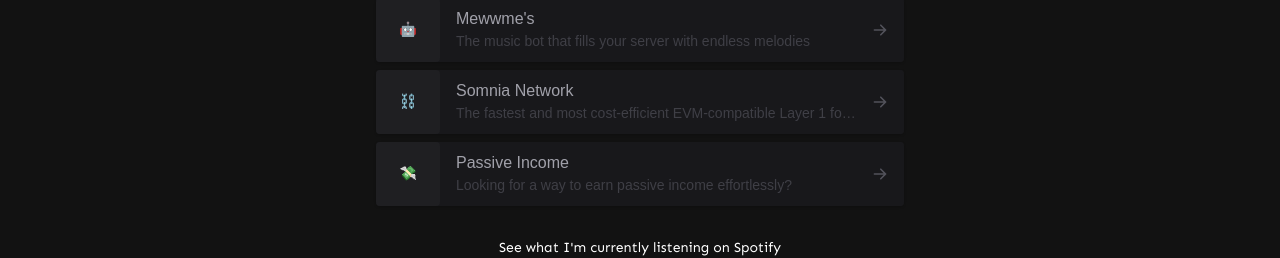
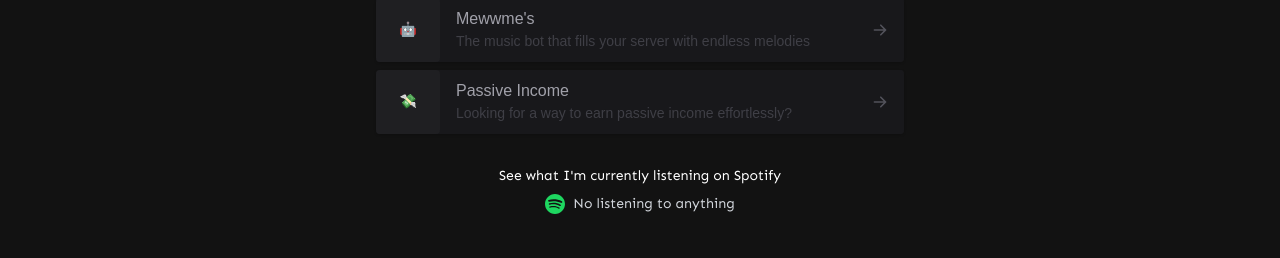
Before and after one commit to lrmn7/personal-bio, a Next.js app: page / in a window 1280 px wide. Shown: the part 692-950 px from the top of the page. Built offline with nearby package versions, Linux system fonts and the light colour scheme; no server answers.

Commit message:
update link

```diff
--- a/pages/index.tsx
+++ b/pages/index.tsx
@@ -347,51 +347,6 @@
 
                       <div className="bg-animate group mb-1 w-full cursor-pointer rounded bg-gradient-to-r from-zinc-900 via-zinc-600 to-zinc-900 text-sm text-zinc-400 shadow transition-all">
                         <Link
-                          href="/somnianetwork"
-                          passHref
-                          className="w-full transition-all sm:hover:opacity-70"
-                        >
-                          <div>
-                            <span className="relative mt-2 flex w-full flex-row items-center justify-between rounded bg-zinc-900 text-sm leading-tight">
-                              <div className="flex items-center justify-center">
-                                <div className="flex h-16 w-16 items-center justify-center rounded bg-zinc-800 bg-opacity-50">
-                                  <span className=""> ⛓️ </span>
-                                </div>
-                                <div className="mx-4 flex flex-col">
-                                  <span
-                                    title="Nothing"
-                                    className="text-ellipsis text-[16px] text-zinc-400"
-                                  >
-                                    Somnia Network
-                                  </span>
-                                  <span
-                                    title="The Dream Computer"
-                                    className="xs:w-[220px] mt-1 w-[175px] truncate text-ellipsis whitespace-nowrap text-[14px] text-zinc-700 sm:w-[275px] md:w-[340px] lg:w-[400px]"
-                                  >
-                                    The fastest and most cost-efficient
-                                    EVM-compatible Layer 1 for a fully Onchain
-                                    World
-                                  </span>
-                                </div>
-                              </div>
-                              <span className="absolute right-2 text-zinc-600 transition-all">
-                                <svg
-                                  xmlns="http://www.w3.org/2000/svg"
-                                  viewBox="0 0 20 20"
-                                  fill="currentColor"
-                                  aria-hidden="true"
-                                  className="h-4 w-8"
-                                >
-                                  <path d="M10.293 3.293a1 1 0 011.414 0l6 6a1 1 0 010 1.414l-6 6a1 1 0 01-1.414-1.414L14.586 11H3a1 1 0 110-2h11.586l-4.293-4.293a1 1 0 010-1.414z"></path>
-                                </svg>
-                              </span>
-                            </span>
-                          </div>
-                        </Link>
-                      </div>
-
-                      <div className="bg-animate group mb-1 w-full cursor-pointer rounded bg-gradient-to-r from-zinc-900 via-zinc-600 to-zinc-900 text-sm text-zinc-400 shadow transition-all">
-                        <Link
                           href="/passiveincome"
                           passHref
                           className="w-full transition-all sm:hover:opacity-70"
```
